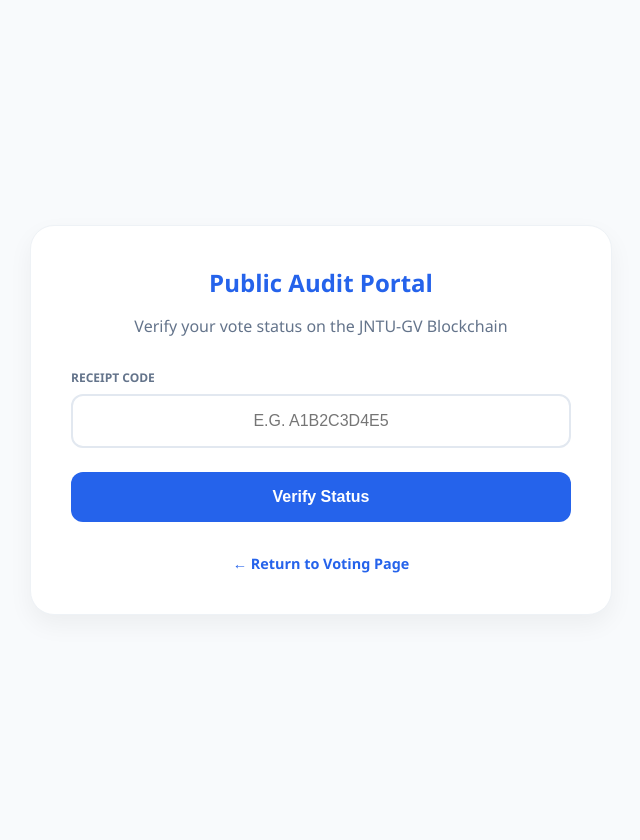
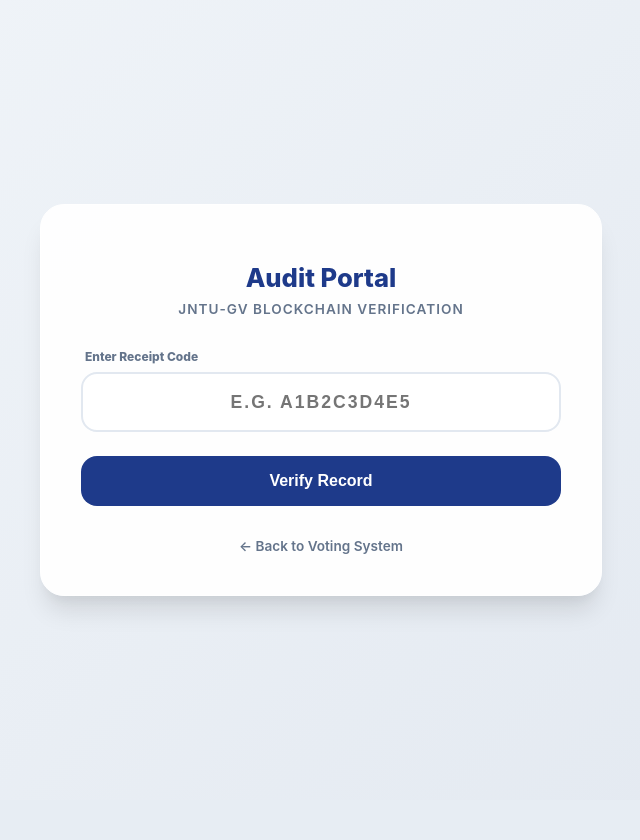
Before and after one commit to prudhvi16131/jntugv-voting-system, a Flask app: page /audit in a window 1280 px wide. Shown: the whole page, without its empty margins (319-959 px from the left). After the commit the page ends 613 px from the top, so only its background shows below. Run offline with Flask 3, Linux system fonts and the light colour scheme.

Commit message:
Updated audit.html with professional UI design

```diff
--- a/templates/audit.html
+++ b/templates/audit.html
@@ -3,73 +3,130 @@
 <head>
     <meta charset="UTF-8">
     <meta name="viewport" content="width=device-width, initial-scale=1.0">
-    <title>JNTU-GV Vote Verification</title>
+    <title>JNTU-GV | Blockchain Verification</title>
     <style>
-        :root { --primary: #2563eb; --success: #10b981; --bg: #f8fafc; --text: #1e293b; }
-        body { font-family: 'Segoe UI', system-ui, sans-serif; background: var(--bg); color: var(--text); padding: 20px; margin: 0; display: flex; justify-content: center; align-items: center; min-height: 100vh; }
-        .audit-card { background: white; border-radius: 24px; padding: 2.5rem; width: 100%; max-width: 500px; box-shadow: 0 10px 25px rgba(0,0,0,0.05); text-align: center; border: 1px solid #eef2f6; }
-        h1 { margin-top: 0; color: var(--primary); font-size: 1.5rem; }
-        p { color: #64748b; margin-bottom: 2rem; }
+        /* Professional UI Root Variables */
+        :root {
+            --jntu-blue: #1e3a8a;
+            --accent-blue: #2563eb;
+            --success-green: #059669;
+            --error-red: #dc2626;
+            --glass-bg: rgba(255, 255, 255, 0.95);
+            --text-main: #1e293b;
+            --text-muted: #64748b;
+        }
 
-        .input-group { margin-bottom: 1.5rem; text-align: left; }
-        label { display: block; font-size: 0.75rem; font-weight: 800; color: #64748b; text-transform: uppercase; margin-bottom: 8px; }
-        input { width: 100%; padding: 1rem; border: 2px solid #e2e8f0; border-radius: 12px; font-size: 1rem; box-sizing: border-box; text-align: center; text-transform: uppercase; }
-        input:focus { border-color: var(--primary); outline: none; }
+        body {
+            font-family: 'Inter', 'Segoe UI', sans-serif;
+            background: linear-gradient(135deg, #f1f5f9 0%, #e2e8f0 100%);
+            margin: 0;
+            display: flex;
+            justify-content: center;
+            align-items: center;
+            min-height: 100vh;
+            color: var(--text-main);
+        }
 
-        .btn { background: var(--primary); color: white; padding: 1rem; border-radius: 12px; border: none; width: 100%; font-weight: 700; cursor: pointer; transition: 0.2s; font-size: 1rem; }
-        .btn:hover { background: #1d4ed8; }
+        .audit-container {
+            background: var(--glass-bg);
+            padding: 2.5rem;
+            border-radius: 24px;
+            box-shadow: 0 20px 25px -5px rgba(0, 0, 0, 0.1), 0 10px 10px -5px rgba(0, 0, 0, 0.04);
+            width: 90%;
+            max-width: 480px;
+            text-align: center;
+            border: 1px solid #ffffff;
+        }
 
-        .result-box { margin-top: 2rem; padding: 1.5rem; border-radius: 16px; text-align: left; border: 1px solid #eef2f6; }
-        .success-box { background: #f0fdf4; border-color: #bcf0da; }
-        .error-box { background: #fef2f2; border-color: #fecaca; }
-        .result-title { font-weight: 800; font-size: 0.9rem; margin-bottom: 10px; display: block; }
-        .data-row { display: flex; justify-content: space-between; margin-bottom: 8px; font-size: 0.9rem; }
-        .data-label { color: #64748b; }
-        .data-value { font-weight: 700; color: var(--text); }
+        h1 { font-size: 1.6rem; color: var(--jntu-blue); margin-bottom: 0.5rem; font-weight: 800; }
+        .subtitle { font-size: 0.85rem; color: var(--text-muted); margin-bottom: 2rem; font-weight: 600; text-transform: uppercase; letter-spacing: 1px; }
 
-        .back-link { display: inline-block; margin-top: 2rem; color: var(--primary); text-decoration: none; font-weight: 600; font-size: 0.9rem; }
+        /* Form Styling */
+        .input-wrapper { margin-bottom: 1.5rem; }
+        label { display: block; text-align: left; font-size: 0.75rem; font-weight: 800; color: var(--text-muted); margin-bottom: 8px; margin-left: 4px; }
+        input {
+            width: 100%;
+            padding: 1.1rem;
+            border: 2px solid #e2e8f0;
+            border-radius: 16px;
+            font-size: 1.1rem;
+            box-sizing: border-box;
+            text-align: center;
+            letter-spacing: 2px;
+            font-weight: 700;
+            transition: all 0.3s ease;
+            text-transform: uppercase;
+        }
+        input:focus { border-color: var(--accent-blue); outline: none; box-shadow: 0 0 0 4px rgba(37, 99, 235, 0.1); }
+
+        .btn-verify {
+            background: var(--jntu-blue);
+            color: white;
+            padding: 1rem;
+            border-radius: 16px;
+            border: none;
+            width: 100%;
+            font-weight: 700;
+            cursor: pointer;
+            font-size: 1rem;
+            transition: transform 0.2s, background 0.2s;
+        }
+        .btn-verify:hover { background: var(--accent-blue); transform: translateY(-2px); }
+
+        /* Result Cards */
+        .result-card {
+            margin-top: 2rem;
+            padding: 1.5rem;
+            border-radius: 20px;
+            text-align: left;
+            animation: fadeIn 0.4s ease-out;
+        }
+        @keyframes fadeIn { from { opacity: 0; transform: translateY(10px); } to { opacity: 1; transform: translateY(0); } }
+
+        .success { background: #f0fdf4; border: 2px solid #bbf7d0; }
+        .error { background: #fef2f2; border: 2px solid #fecaca; }
+
+        .status-header { display: flex; align-items: center; gap: 8px; margin-bottom: 1rem; font-weight: 800; font-size: 0.95rem; }
+        .row { display: flex; justify-content: space-between; margin-bottom: 10px; font-size: 0.9rem; border-bottom: 1px solid rgba(0,0,0,0.03); padding-bottom: 6px; }
+        .row:last-child { border: none; }
+        .label { color: var(--text-muted); font-weight: 600; }
+        .val { color: var(--text-main); font-weight: 700; }
+
+        .back-btn { display: inline-block; margin-top: 2rem; color: var(--text-muted); text-decoration: none; font-size: 0.85rem; font-weight: 600; transition: color 0.2s; }
+        .back-btn:hover { color: var(--jntu-blue); }
     </style>
 </head>
 <body>
 
-<div class="audit-card">
-    <h1>Public Audit Portal</h1>
-    <p>Verify your vote status on the JNTU-GV Blockchain</p>
+<div class="audit-container">
+    <h1>Audit Portal</h1>
+    <div class="subtitle">JNTU-GV Blockchain Verification</div>
 
     <form action="/audit" method="POST">
-        <div class="input-group">
-            <label>Receipt Code</label>
-            <input type="text" name="receipt" placeholder="e.g. A1B2C3D4E5" value="{{ searched_id if searched_id else '' }}" required>
+        <div class="input-wrapper">
+            <label>Enter Receipt Code</label>
+            <input type="text" name="receipt" placeholder="E.G. A1B2C3D4E5" value="{{ searched_id if searched_id else '' }}" required>
         </div>
-        <button type="submit" class="btn">Verify Status</button>
+        <button type="submit" class="btn-verify">Verify Record</button>
     </form>
 
     {% if searched_id %}
         {% if result %}
-        <div class="result-box success-box">
-            <span class="result-title" style="color: var(--success);">✅ Vote Verified</span>
-            <div class="data-row">
-                <span class="data-label">Block Index:</span>
-                <span class="data-value">#{{ result.block_index }}</span>
-            </div>
-            <div class="data-row">
-                <span class="data-label">Timestamp (IST):</span>
-                <span class="data-value">{{ result.timestamp }}</span>
-            </div>
-            <div class="data-row">
-                <span class="data-label">Candidate:</span>
-                <span class="data-value">{{ result.candidate }}</span>
-            </div>
+        <div class="result-card success">
+            <div class="status-header" style="color: var(--success-green);">✓ BLOCKCHAIN RECORD VERIFIED</div>
+            <div class="row"><span class="label">Ledger Index</span><span class="val">#{{ result.block_index }}</span></div>
+            <div class="row"><span class="label">Mining Time (IST)</span><span class="val">{{ result.timestamp }}</span></div>
+            <div class="row"><span class="label">Candidate Record</span><span class="val">{{ result.candidate }}</span></div>
         </div>
         {% else %}
-        <div class="result-box error-box">
-            <span class="result-title" style="color: #b91c1c;">❌ Receipt Not Found</span>
-            <p style="margin: 0; font-size: 0.85rem;">The receipt ID "{{ searched_id }}" does not exist in the current blockchain record. Please check for typos.</p>
+        <div class="result-card error">
+            <div class="status-header" style="color: var(--error-red);">✕ RECORD NOT FOUND</div>
+            <p style="margin:0; font-size: 0.85rem; line-height: 1.5;">The receipt ID <strong>"{{ searched_id }}"</strong> was not found in the current blockchain database. Please verify the code and try again.</p>
         </div>
         {% endif %}
     {% endif %}
 
-    <a href="/" class="back-link">← Return to Voting Page</a>
+    <a href="/" class="back-btn">← Back to Voting System</a>
 </div>
 
 </body>
```
